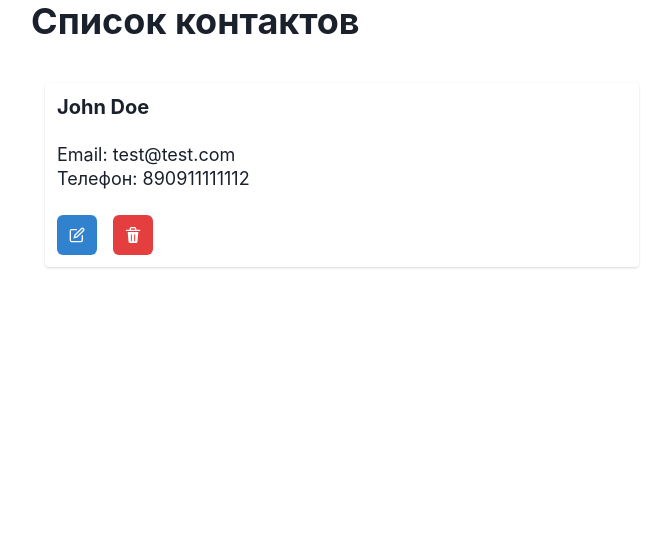
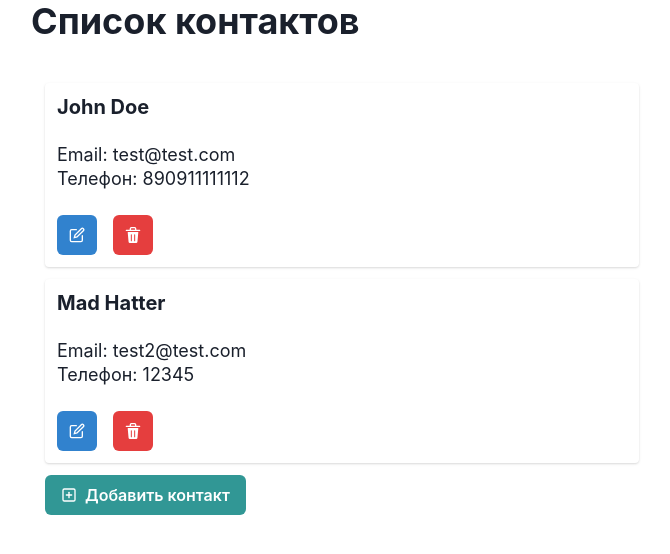
Before and after one commit to v-kazantsev/contacts-app, a React (Vite) app: page /contacts in a window 1280 px wide. Shown: the top 554 px of the page, without its empty margins (305-975 px from the left). Built offline with nearby package versions, Linux system fonts and the light colour scheme; data requests are answered from the project's data file.

Commit message:
implement add contact

```diff
--- a/db.json
+++ b/db.json
@@ -5,6 +5,12 @@
       "name": "John Doe",
       "phone": "890911111112",
       "email": "test@test.com"
+    },
+    {
+      "name": "Mad Hatter",
+      "email": "test2@test.com",
+      "phone": "12345",
+      "id": "60dadf00-5469-11ee-afa2-cd3eab2af8cf"
     }
   ],
   "posts": [
--- a/package.json
+++ b/package.json
@@ -28,6 +28,7 @@
     "react-redux": "^8.1.2",
     "react-router-dom": "^6.15.0",
     "redux-persist": "^6.0.0",
+    "uuid": "^9.0.1",
     "vite-tsconfig-paths": "^4.2.1"
   },
   "devDependencies": {
@@ -46,6 +47,7 @@
     "@types/node": "^20.6.0",
     "@types/react": "^18.2.15",
     "@types/react-dom": "^18.2.7",
+    "@types/uuid": "^9.0.4",
     "@typescript-eslint/eslint-plugin": "^6.0.0",
     "@typescript-eslint/parser": "^6.0.0",
     "@vitejs/plugin-react": "^4.0.3",
--- a/src/api/contacts-api.ts
+++ b/src/api/contacts-api.ts
@@ -4,5 +4,6 @@ import { BASE_URL } from '@/config/constants';
 
 export const ContactsApi: ContactsApiType = {
   getContacts: () => apiInstance().get(`${BASE_URL}/contacts`),
-  editContact: (contact: Contact) => apiInstance().patch(`${BASE_URL}/contacts/${contact.id}`, contact)
+  editContact: (contact: Contact) => apiInstance().patch(`${BASE_URL}/contacts/${contact.id}`, contact),
+  addContact: (contact: Contact) => apiInstance().post(`${BASE_URL}/contacts`, contact),
 };
--- a/src/components/contact-card.tsx
+++ b/src/components/contact-card.tsx
@@ -1,33 +1,19 @@
-import { Contact, ContactFormValues } from '@/types';
+import { Contact } from '@/types';
 import { DeleteIcon, EditIcon } from '@chakra-ui/icons';
 import { Card, CardHeader, CardBody, CardFooter, Heading, Text, HStack, IconButton, useDisclosure } from '@chakra-ui/react';
 import { Modal } from '@/components/modal';
 import { ContactForm } from '@/components/contact-form';
-import { useFormInput } from '@/hooks/use-form-input';
-import { useAppDispatch } from '@/hooks/use-app-dispatch';
-import { editContact } from '@/features/contacts/actions';
 
 type Props = {
   contact: Contact;
 };
 
 export const ContactCard = ({ contact }: Props) => {
-  const dispatch = useAppDispatch();
-  const { name, phone, email } = contact;
+  const { name, email, phone } = contact || {};
   const { onOpen, isOpen, onClose } = useDisclosure();
-  const { values, onChange } = useFormInput<ContactFormValues>({ name, phone, email });
-  const handleSubmit = (e: React.FormEvent<HTMLFormElement>) => {
-    e.preventDefault();
-    try {
-      dispatch(editContact({...values, id: contact.id}));
-      onClose();
-    } catch (error) {
-      console.log(error)
-    }
-  }
   return (
+    <Card size='sm'>
       <>
-    <Card size='sm'>
         <CardHeader>
           <Heading size='md'>{name}</Heading>
         </CardHeader>
@@ -41,9 +27,9 @@ export const ContactCard = ({ contact }: Props) => {
             <IconButton aria-label='delete' icon={<DeleteIcon />} colorScheme='red' />
           </HStack>
         </CardFooter>
-    </Card>
         <Modal isOpen={isOpen} onClose={onClose}>
-      <ContactForm onClose={onClose} values={values} onChange={onChange} onSubmit={handleSubmit} />
+          <ContactForm onClose={onClose} initialValues={contact} />
         </Modal>
       </>
+    </Card>
 )};
--- a/src/components/contact-form.tsx
+++ b/src/components/contact-form.tsx
@@ -1,15 +1,28 @@
 import { Button, Card, CardBody, Flex, VStack } from '@chakra-ui/react';
+import { v1 as uuid } from 'uuid';
 import { TextField } from '@/ui-elements/text-field';
-import { ContactFormValues } from '@/types';
+import { Contact, ContactFormValues } from '@/types';
+import { useFormInput } from '@/hooks/use-form-input';
+import { useAppDispatch } from '@/hooks/use-app-dispatch';
+import { addContact, editContact } from '@/features/contacts/actions';
 
 type Props = {
   onClose: VoidFunction;
-  values: ContactFormValues;
-  onChange: React.ChangeEventHandler<HTMLInputElement>;
-  onSubmit: (e: React.FormEvent<HTMLFormElement>) => void;
+  initialValues: ContactFormValues;
 }
 
-export const ContactForm = ({ onClose, values, onChange, onSubmit }: Props) => {
+export const ContactForm = ({ onClose, initialValues }: Props) => {
+  const dispatch = useAppDispatch();
+  const { values, onChange } = useFormInput<ContactFormValues>(initialValues);
+  const onSubmit = (e: React.FormEvent<HTMLFormElement>) => {
+    e.preventDefault();
+    try {
+      values.id ? dispatch(editContact(values as Contact)) : dispatch(addContact({...values, id: uuid()}));
+      onClose();
+    } catch (error) {
+      console.log(error)
+    }
+  }
   const { name, email, phone } = values || {};
   return (
     <Card mt="6px">
--- a/src/components/contacts.tsx
+++ b/src/components/contacts.tsx
@@ -1,28 +1,40 @@
-import { Contact } from '@/types';
+import { Contact, ContactFormValues } from '@/types';
 import {
   Center,
   Container,
   ListItem,
   UnorderedList,
-  Heading
+  Heading,
+  useDisclosure,
+  Button
 } from '@chakra-ui/react';
+import { Modal } from '@/components/modal';
+import { ContactForm } from '@/components/contact-form';
 import { ContactCard } from '@/components/contact-card';
+import { PlusSquareIcon } from '@chakra-ui/icons';
+
 
 type Props = {
   contacts: Array<Contact>
 }
 
-export const Contacts = ({ contacts }: Props) => (
+export const Contacts = ({ contacts }: Props) => {
+  const { isOpen, onClose, onOpen } = useDisclosure();
+  return (
   <Center>
     <Container maxW="50%">
       <Heading mb="40px">Список контактов</Heading>
       <UnorderedList styleType="none">
         {(contacts || []).map((contact) => (
-          <ListItem key={contact.id}>
-            <ContactCard contact={contact}/>
+          <ListItem key={contact.id} mb="12px">
+            <ContactCard contact={contact} />
           </ListItem>
         ))}
+        <Button aria-label='add' leftIcon={<PlusSquareIcon />} onClick={onOpen} colorScheme='teal'>Добавить контакт</Button>
+        <Modal isOpen={isOpen} onClose={onClose}>
+          <ContactForm onClose={onClose} initialValues={{} as ContactFormValues} />
+        </Modal>
       </UnorderedList>
     </Container>
   </Center>
-);
+)};
--- /dev/null
+++ b/src/features/contacts/actions/add-contact.ts
@@ -0,0 +1,12 @@
+import { createAsyncThunk } from '@reduxjs/toolkit';
+import { ContactsApi } from '@/api/contacts-api';
+import { Contact } from '@/types';
+
+export const addContact = createAsyncThunk('CONTACTS/POST', async (contact: Contact, { rejectWithValue }) => {
+  try {
+    const { data } = await ContactsApi.addContact(contact);
+    return data;
+  } catch (error) {
+    return rejectWithValue(error);
+  }
+});
--- a/src/features/contacts/actions/index.ts
+++ b/src/features/contacts/actions/index.ts
@@ -1,2 +1,3 @@
 export { getContacts } from './get-contacts';
 export { editContact } from './edit-contact';
+export { addContact } from './add-contact';
--- a/src/features/contacts/selectors/contacts-selector.ts
+++ b/src/features/contacts/selectors/contacts-selector.ts
@@ -2,6 +2,6 @@ import { createSelector } from '@reduxjs/toolkit';
 import { RootState } from '@/store/store';
 
 export const contactsSelector = createSelector(
-  (state: RootState) => state.contacts.list,
-  (contacts) => contacts
+  (state: RootState) => state.contacts,
+  (contacts) => contacts,
 );
--- a/src/features/contacts/slice.ts
+++ b/src/features/contacts/slice.ts
@@ -1,6 +1,6 @@
 import { createSlice, PayloadAction } from '@reduxjs/toolkit';
 import { ContactsState } from '@/features/contacts/types';
-import { getContacts, editContact } from '@/features/contacts/actions';
+import { getContacts, editContact, addContact } from '@/features/contacts/actions';
 import { Contact } from '@/types';
 
 const initialState: ContactsState = {
@@ -49,6 +49,21 @@ const slice = createSlice({
       state.error = action.payload;
       return state;
     },
+    [addContact.pending.type]: (state: ContactsState) => {
+      state.isLoading = true;
+      state.error = undefined;
+      return state;
+    },
+    [addContact.fulfilled.type]: (state: ContactsState, action: PayloadAction<Contact>) => {
+      state.isLoading = false;
+      state.list.push(action.payload);
+      return state;
+    },
+    [addContact.rejected.type]: (state: ContactsState, action: PayloadAction<string>) => {
+      state.isLoading = false;
+      state.error = action.payload;
+      return state;
+    },
   },
 });
 
--- a/src/views/contacts-view.tsx
+++ b/src/views/contacts-view.tsx
@@ -1,9 +1,10 @@
+import { Spinner } from '@chakra-ui/react';
 import { Contacts } from '@/components/contacts';
 import { useAppSelector } from '@/hooks/use-app-selector';
 import { contactsSelector } from '@/features/contacts/selectors/contacts-selector';
 
 export const ContactsView = () => {
   const contacts = useAppSelector(contactsSelector);
-  return (
-    <Contacts contacts={contacts} />
-)};
+  const { list, isLoading } = contacts || {};
+  return isLoading ? <Spinner /> : <Contacts contacts={list} />
+};
```
Also changed, not shown: src/types.ts (+7 -1 lines), 1 other file (tests, documents, lock files or other folders). Lines whose indentation alone changed are shown as unchanged.
